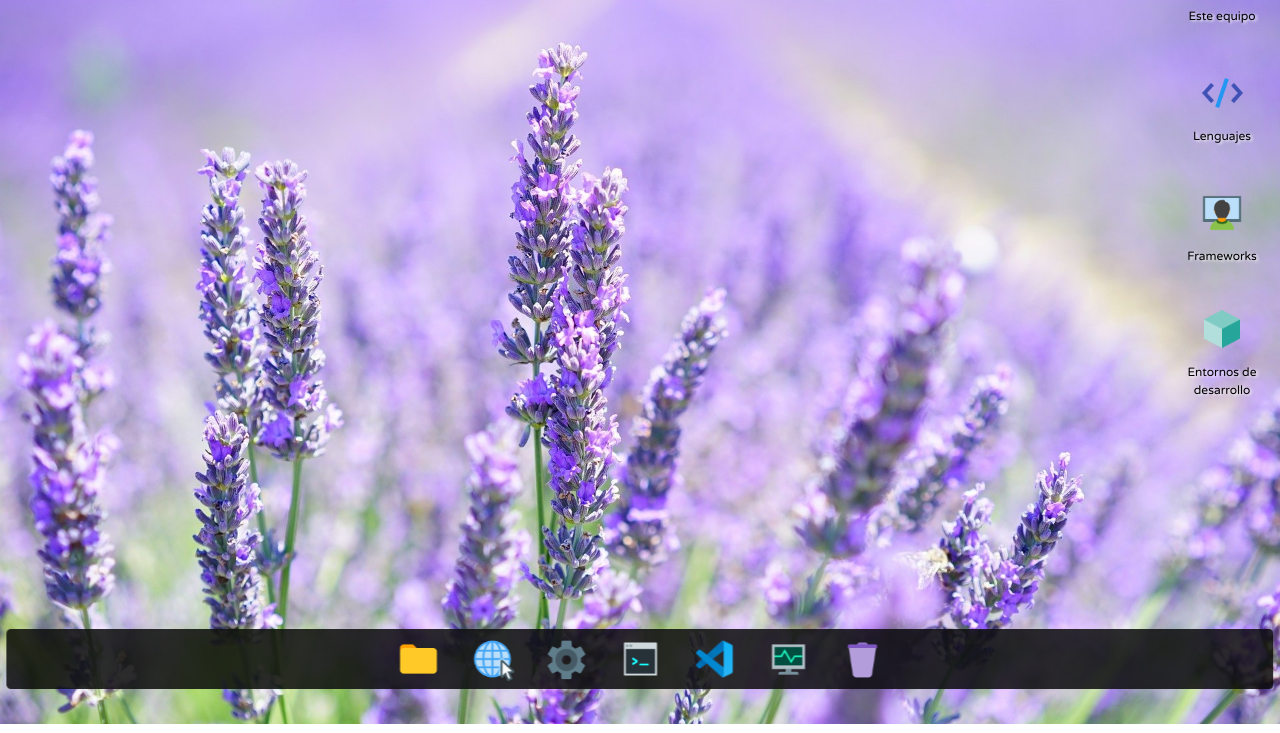
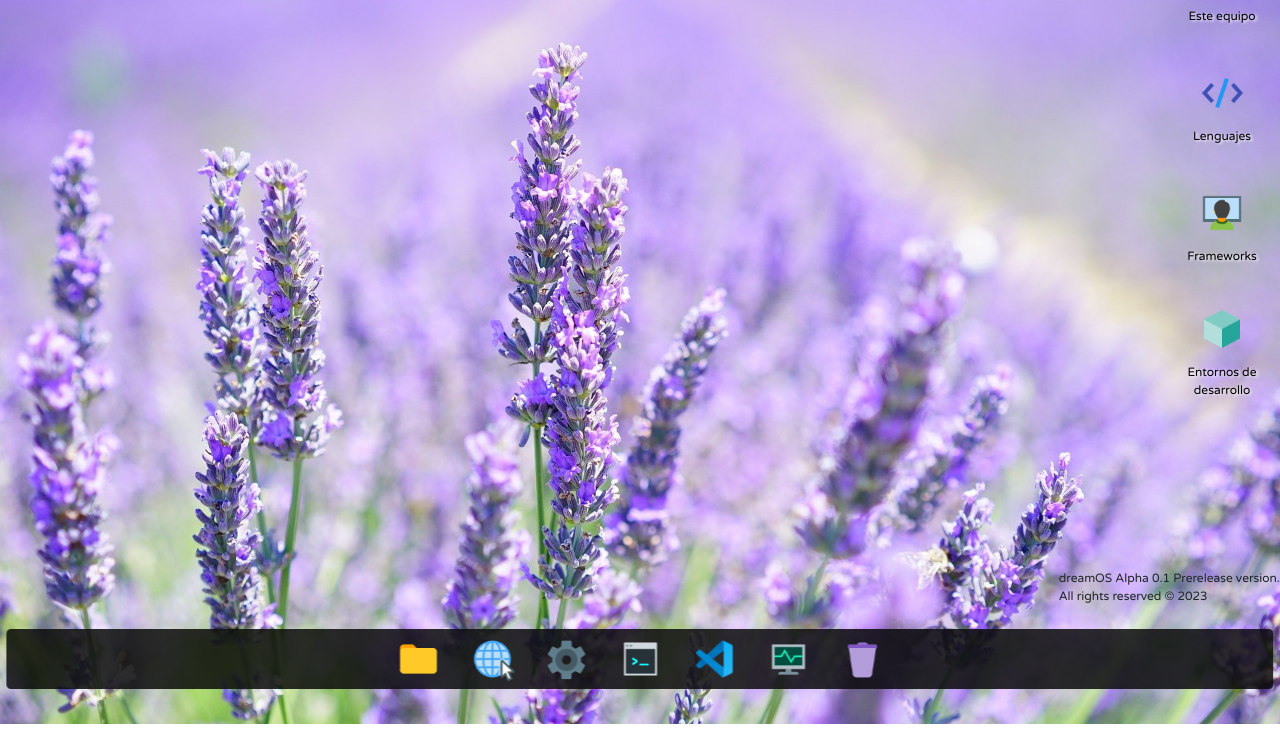
Before and after one commit to dsb97/Cacharreo, a plain HTML site: page Curriculum/index.html in a window 1280 px wide. Shown: the part 103-836 px from the top of the page. Drawn offline with nearby package versions, Linux system fonts and the light colour scheme.

Commit message:
- Hot fixes

```diff
--- a/Curriculum/index.html
+++ b/Curriculum/index.html
@@ -18,6 +18,11 @@
 
 <body onchange="loadDesktop()" id="bdy" style='background-image: url("resources/themes/wallpapers/Lavender.jpg");'>
     <!--Ventanas-->
+    <label style="position: fixed; top: 84%; right: 0%;">
+        dreamOS Alpha 0.1 Prerelease version.
+        <br>
+        All rights reserved © 2023
+    </label>
     <div class="window blur rounded dark d-none" onmousedown="resizeStart(event, event.target)"
         onmousemove="changeCursor(event)">
         <div class="d-flex justify-content-between rounded windowHeader"
```
Also changed, not shown: Curriculum/windows/entornosDesarrollo.html (+1 -1 lines).
